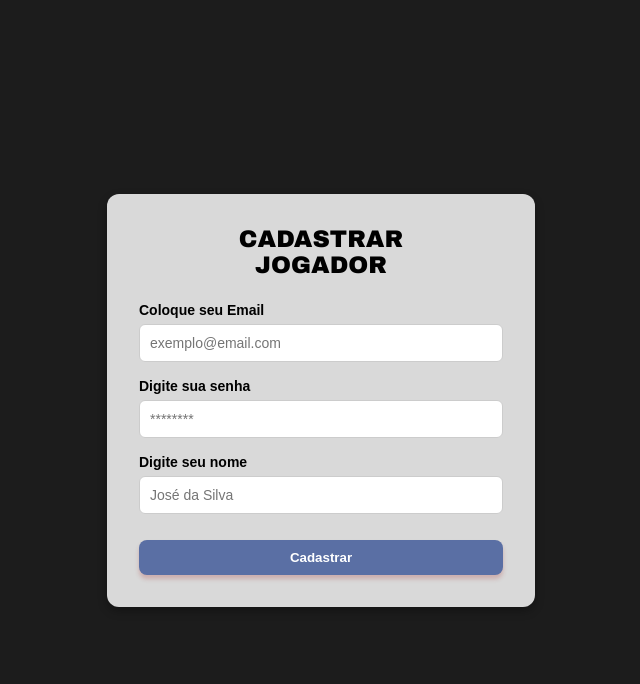
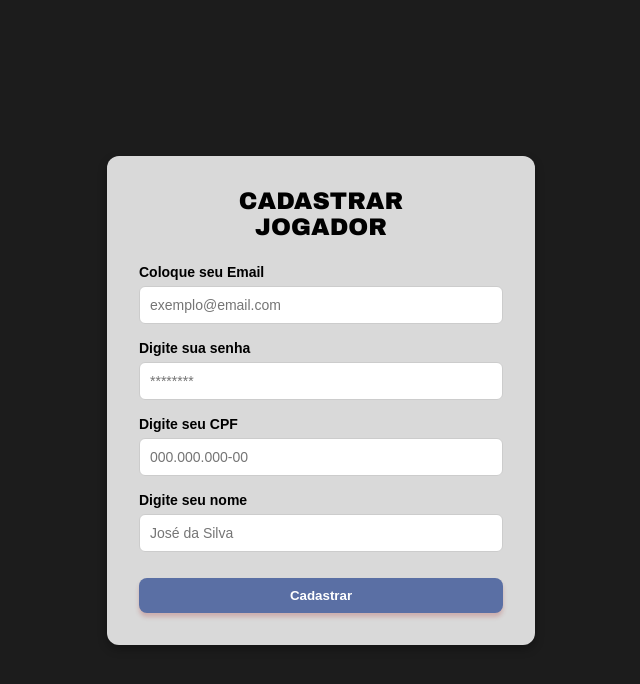
Before and after one commit to pedrosjc10/KickOFF-Match, a React (Create React App) app in the folder frontend/: page /usuarios in a window 1280 px wide. Shown: the top 684 px of the page, without its empty margins (319-959 px from the left). Built offline with nearby package versions, Linux system fonts and the light colour scheme.

Commit message:
fix cadastro

```diff
--- a/frontend/src/pages/Cadastro.tsx
+++ b/frontend/src/pages/Cadastro.tsx
@@ -7,13 +7,14 @@ const Cadastro: React.FC = () => {
   const [nome, setNome] = useState("");
   const [email, setEmail] = useState("");
   const [senha, setSenha] = useState("");
+  const [cpf, setCpf] = useState("");
   const navigate = useNavigate();
 
   const handleCadastro = async (e: React.FormEvent) => {
     e.preventDefault();
 
     try {
-      await cadastrarUsuario({ nome, email, senha });
+      await cadastrarUsuario({ nome, email, senha, cpf });
       alert("Cadastro realizado com sucesso!");
       navigate("/login");
     } catch (error) {
@@ -49,6 +50,16 @@ const Cadastro: React.FC = () => {
             required
           />
 
+          <label className="cadastro-label">Digite seu CPF</label>
+          <input
+            type="text"
+            placeholder="000.000.000-00"
+            value={cpf}
+            onChange={(e) => setCpf(e.target.value)}
+            className="cadastro-input"
+            required
+          />
+
           <label className="cadastro-label">Digite seu nome</label>
           <input
             type="text"
--- a/frontend/src/services/usuarioService.ts
+++ b/frontend/src/services/usuarioService.ts
@@ -4,6 +4,7 @@ interface NovoUsuario {
   nome: string;
   email: string;
   senha: string;
+  cpf: string;
 }
 
 export const cadastrarUsuario = async (usuario: NovoUsuario) => {
```
Also changed, not shown: 1 other file (tests, documents, lock files or other folders).
